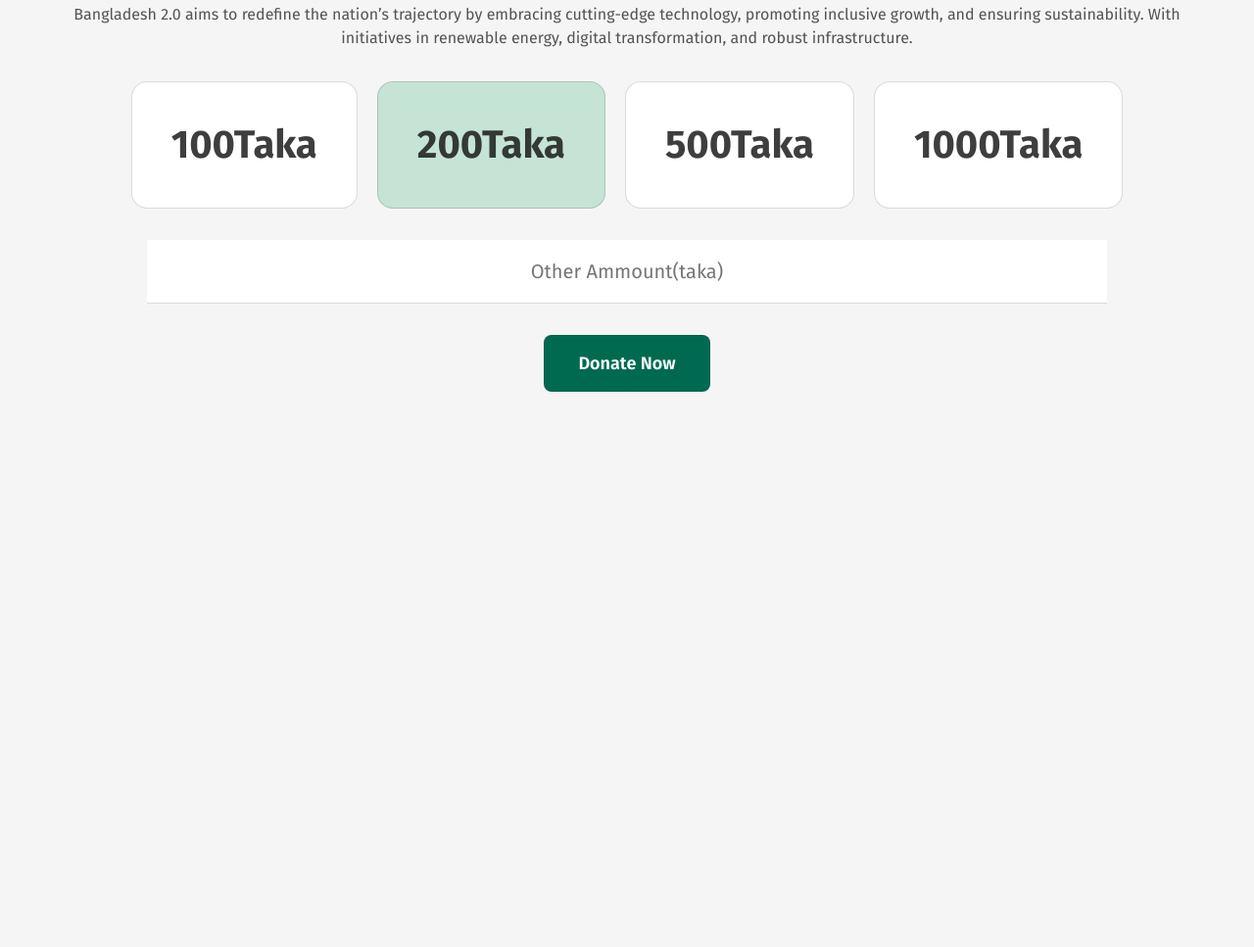
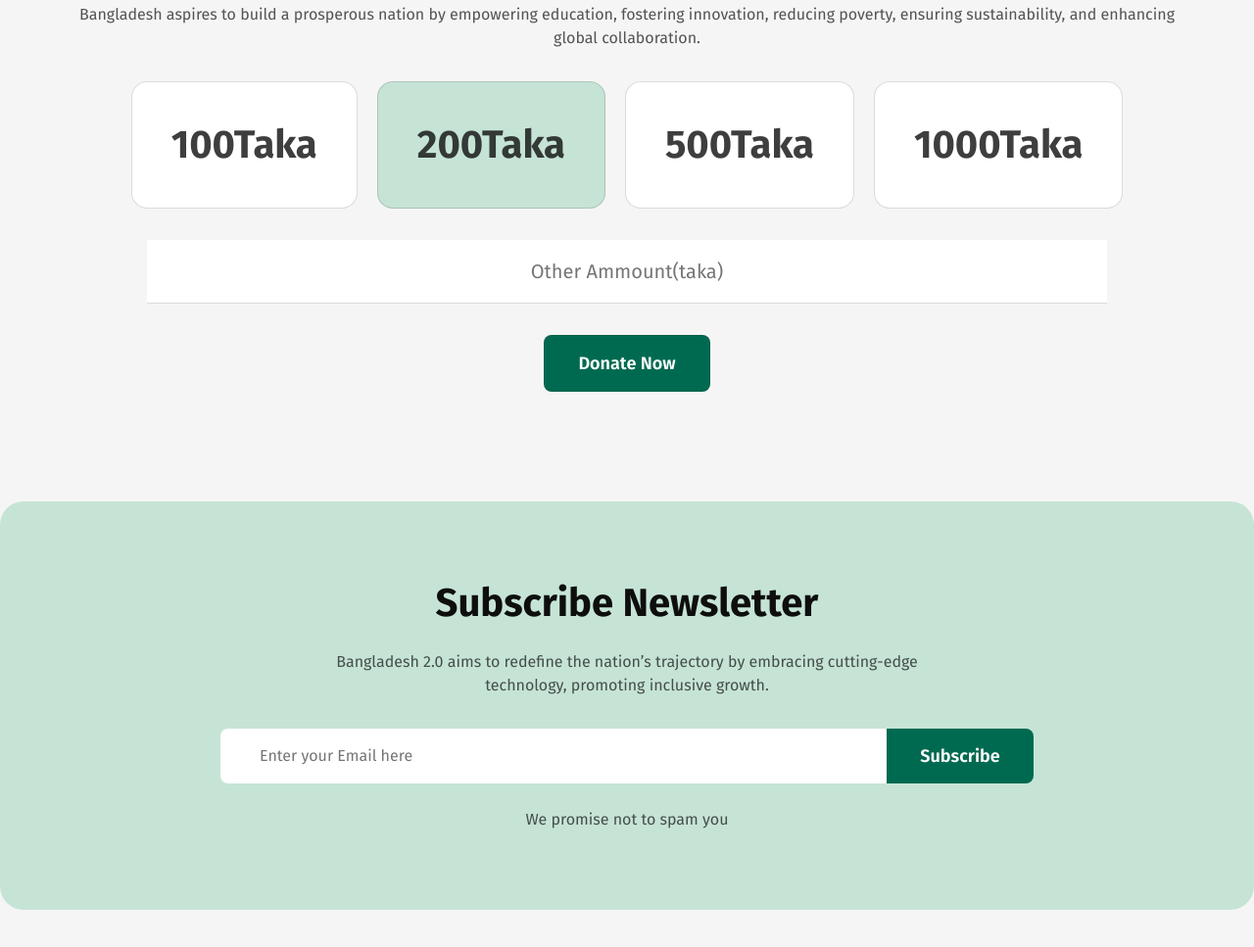
Before and after one commit to Iftekhar-007/Bangladesh-2.0, a plain HTML site: page index.html in a window 1280 px wide. Shown: the part 4235-5202 px from the top of the page at 98% size. Before the commit the page ends 4747 px from the top, so only its background shows below. Drawn offline with Linux system fonts and the light colour scheme; a web font is replaced by a local one.

Commit message:
main part end

```diff
--- a/index.html
+++ b/index.html
@@ -156,7 +156,7 @@
          <section class="news">
             <div class="recent-news">
                 <h2 class="news-title fira-sans-bold">Recent News</h2>
-                <p class="newsintro fira-sans-regular">Bangladesh 2.0 aims to redefine the nation’s trajectory by embracing cutting-edge technology, promoting inclusive growth, and ensuring sustainability. With initiatives in renewable energy, digital transformation, and robust infrastructure, the country is set to become a global model of development.</p>
+                <p class="newsintro fira-sans-regular">Bangladesh aims to achieve sustainable development through economic growth, education, technological advancements, poverty reduction, and fostering global partnerships for prosperity.</p>
                 <div class="news-card">
                     <div class="newscard1">
                         <div class="cardimg">
@@ -177,18 +177,17 @@
 
                     <div class="newscard1">
                         <div class="card-text">
-                            <h3 class="cardh3 fira-sans-bold">Bangladesh Launches New Satellite</h3>
+                            <h3 class="cardh3 fira-sans-bold">Steady Economic Growth</h3>
                             <img src="images/al-jazeera.png" alt="" class="jazeera">
                             <div class="date fira-sans-regular" style="display: flex; gap: 20px;">
                                 <p>Date:05/08/24</p>
                                 <p>Time:10:25pm</p>
                             </div>
-                            <p class="cardp">Not until the creation and maintenance of decent conditions of life for all people are recognized and accepted as a common obligation of all people and all countries—not until then shall we,
-                                with a certain degree of justification, be able to speak of humankind as civilized</p>
+                            <p class="cardp">Bangladesh has achieved remarkable progress, including consistent economic growth, significant poverty reduction, advancements in education and healthcare, women empowerment, self-sufficiency in food production, and success in garment exports, contributing to its transformation into a developing nation with global recognition.</p>
                                 <button class="news-button fira-sans-semibold">Learn More</button>
                         </div>
                         <div class="cardimg">
-                            <img src="images/satelite.png" alt="">
+                            <img src="images/economy.png" alt="">
                         </div>
                     </div>
 
@@ -218,7 +217,7 @@
         <section class="donate">
             <div class="donate-container">
                 <h2 class="donateh2 fira-sans-bold">Donate Today</h2>
-                <p class="donatep fira-sans-regular">Bangladesh 2.0 aims to redefine the nation’s trajectory by embracing cutting-edge technology, promoting inclusive growth, and ensuring sustainability. With initiatives in renewable energy, digital transformation, and robust infrastructure.</p>
+                <p class="donatep fira-sans-regular">Bangladesh aspires to build a prosperous nation by empowering education, fostering innovation, reducing poverty, ensuring sustainability, and enhancing global collaboration.</p>
 
                 <div class="money-buttons">
                     <input type="submit" value="100Taka">
@@ -233,6 +232,18 @@
             </div>
         </section>
         <!-- donate part end -->
+
+        <section class="subscription">
+            <div class="subscribe">
+                <h2 class="subsh2 fira-sans-bold">Subscribe Newsletter</h2>
+                <p class="subsp donatep fira-sans-regular">Bangladesh 2.0 aims to redefine the nation’s trajectory by embracing cutting-edge <br> technology, promoting inclusive growth.</p>
+                <div class="subs-formm">
+                    <input type="text" name="" id="" placeholder="Enter your Email here" class="mail">
+                    <input type="submit" value="Subscribe" class="sub-button fira-sans-semibold">
+                </div>
+                <p class="spam fira-sans-regular">We promise not to spam you</p>
+            </div>
+        </section>
     </main>
 
     <footer>
--- a/styles/style.css
+++ b/styles/style.css
@@ -637,4 +637,75 @@ background: rgb(247, 235, 207);
   cursor: pointer;
 }
 /* donate part css end */
+
+/* subscription start */
+
+.subscription{
+  margin: 0px auto 80px auto;
+  text-align: center;
+  padding: 80px 100px;
+  border-radius: 24px;
+  background: rgb(198, 228, 214);
+}
+
+.subsh2{
+  color: rgb(14, 14, 14);
+  font-size: 40px;
+  line-height: 48px;
+}
+
+.subsp{
+  color: rgba(14, 14, 14, 0.7);
+  font-size: 16px;
+  line-height: 24px;
+  margin: 24px 0px 32px 0px;
+}
+
+.subs-formm{
+  display: flex;
+  gap: 0px;
+  text-align: center;
+  justify-content: center;
+  align-items: center;
+}
+
+.spam{
+  color: rgba(14, 14, 14, 0.7);
+  font-size: 16px;
+  line-height: 24px;
+  margin-top: 25px;
+}
+
+.mail{
+  width: 600px;
+  border:none;
+  padding: 18px 40px;
+  border-radius: 8px 0px 0px 8px;
+}
+
+.sub-button{
+  width: 150px;
+  border: none;
+  padding: 17px 34px;
+  border-radius: 0px 8px 8px 0px;
+  color: rgb(255, 255, 255);
+  font-size: 18px;
+  line-height: 22px;
+  background-color: rgb(0, 106, 80);
+}
+
+.sub-button:hover{
+  color:rgb(0, 106, 80);
+  background-color: rgb(255, 255, 255);
+  box-shadow: 0px 0px 5px;
+}
+
+.subs-formm [placeholder]{
+  color: rgba(14, 14, 14, 0.3);
+  font-size: 16px;
+  line-height: 20px;
+  font-family: "Fira Sans", serif;
+  font-weight: 400;
+}
+/* subscription ends  */
 /* main part css end */
```
Also changed, not shown: images/economy.png (added).
